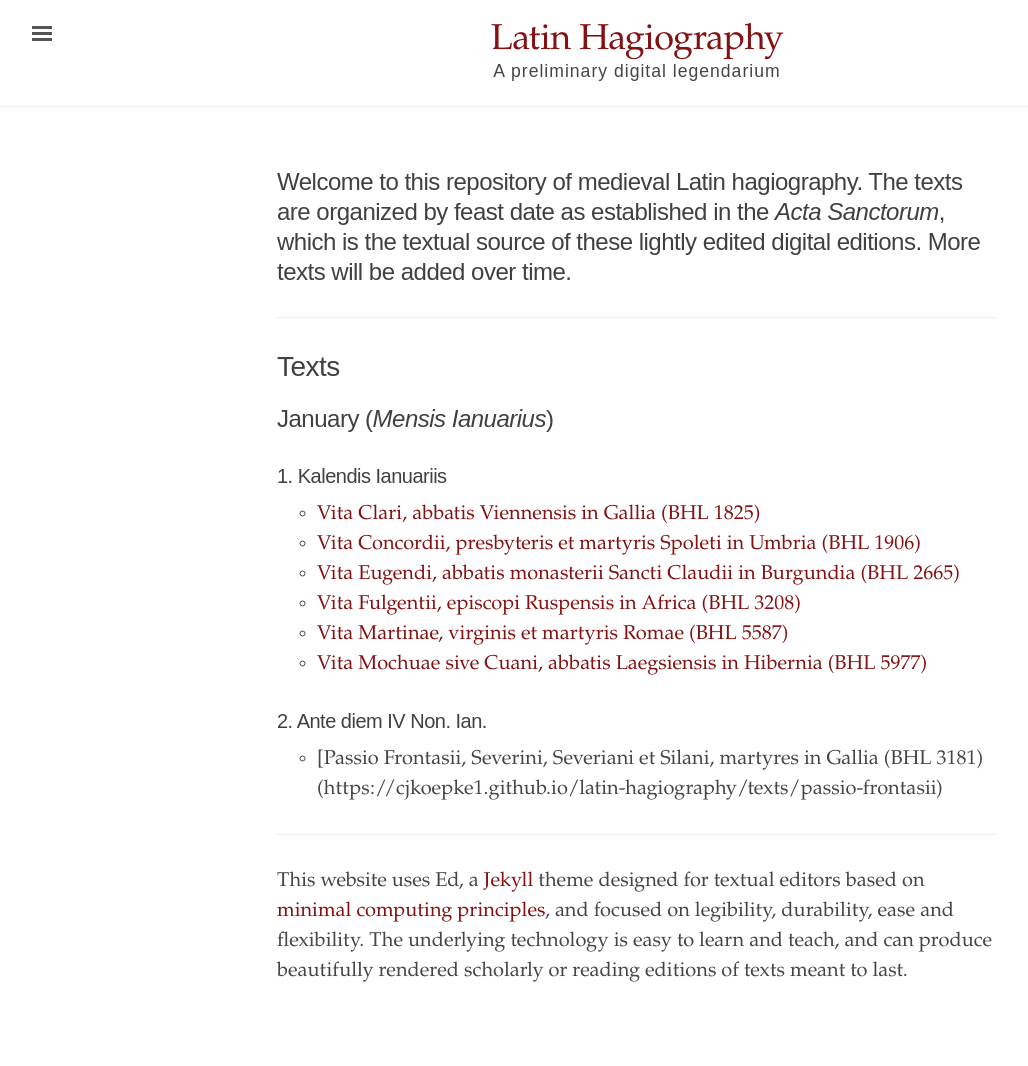
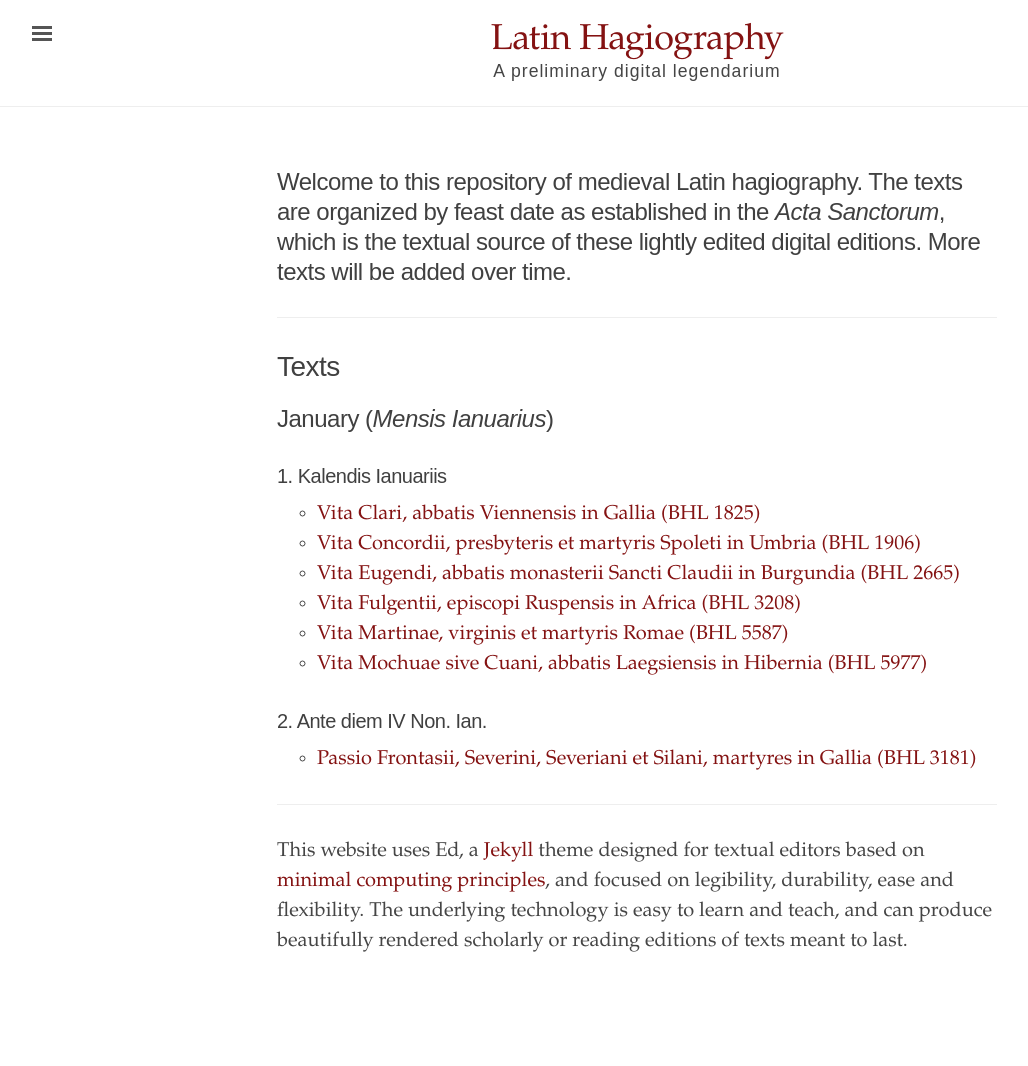
Before and after one commit to cjkoepke1/latin-hagiography, a Jekyll site: the page built from index.md, in a window 1280 px wide. Shown: the whole page, without its empty margins (3-1031 px from the left). Built offline with Jekyll 4.4.1, drawn with Linux system fonts in a browser that asks for light colours; after the commit the page ends 1036 px from its top, so only the background shows below that.

Commit message:
fix passio frontasii link

```diff
--- a/index.md
+++ b/index.md
@@ -22,7 +22,7 @@ title: "Latin Hagiography"
 
 ### 2. Ante diem IV Non. Ian.
 
-- [Passio Frontasii, Severini, Severiani et Silani, martyres in Gallia (BHL 3181)(https://cjkoepke1.github.io/latin-hagiography/texts/passio-frontasii)
+- [Passio Frontasii, Severini, Severiani et Silani, martyres in Gallia (BHL 3181)](https://cjkoepke1.github.io/latin-hagiography/texts/passio-frontasii)
 
 ---
 
```
